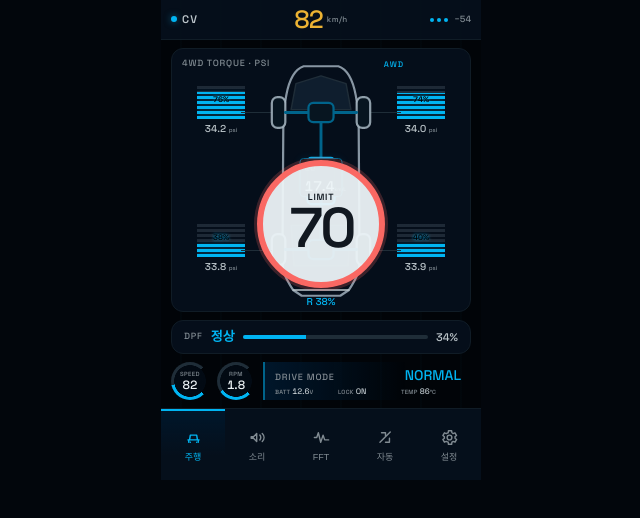
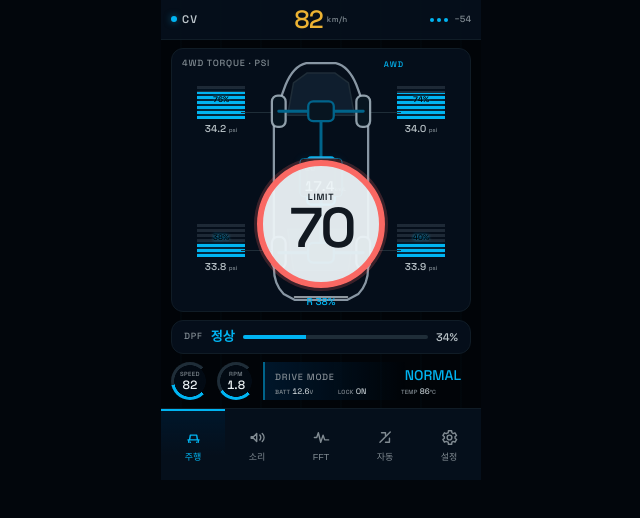
Before and after one commit to digitie/canview, a plain HTML site: page ui/prototype/index.html in a window 1280 px wide. Shown: the whole page, without its empty margins (319-959 px from the left). Drawn offline with Linux system fonts and the light colour scheme; a web font is replaced by a local one.

Commit message:
fix: correct Tucson AWD vehicle proportions

```diff
--- a/ui/prototype/canview.css
+++ b/ui/prototype/canview.css
@@ -370,8 +370,8 @@ button { cursor: pointer; }
 }
 
 .vehicle-plan svg {
-  width: 108px;
-  height: 238px;
+  width: 110px;
+  height: 242px;
   fill: none;
   stroke: var(--color-ink-2);
   stroke-width: 2.3;
--- a/ui/prototype/index.html
+++ b/ui/prototype/index.html
@@ -32,14 +32,14 @@
           <div class="wheel-meter wheel-meter--fr" style="--wheel-drive: 74%"><em>74%</em><span class="torque-stack"></span><strong>34.0 <small>psi</small></strong></div>
           <div class="vehicle-plan">
             <svg viewBox="0 0 112 246" aria-hidden="true">
-              <path class="vehicle-shell" d="M38 4C29 7 23 18 20 34L17 52 16 207c0 8 2 15 11 29l9 6h40l9-6c9-14 11-21 11-29L95 52l-3-18C89 18 83 7 74 4Z"/>
-              <rect class="vehicle-wheel" x="5" y="36" width="14" height="32" rx="6"/><rect class="vehicle-wheel" x="93" y="36" width="14" height="32" rx="6"/>
-              <rect class="vehicle-wheel" x="5" y="178" width="14" height="32" rx="6"/><rect class="vehicle-wheel" x="93" y="178" width="14" height="32" rx="6"/>
-              <path class="vehicle-glass" d="M30 22 56 14l26 8 5 27H25Z"/><path class="vehicle-glass" d="M25 169h62l-3 42H28Z"/>
-              <path class="driveline" d="M19 52h24m26 0h24M56 60v122M19 194h24m26 0h24"/>
-              <rect class="differential" x="43" y="42" width="26" height="20" rx="5"/><rect class="differential" x="43" y="184" width="26" height="20" rx="5"/>
+              <path class="vehicle-shell" d="M41 3C32 5 25 13 20 25L13 44 8 65v146c0 10 3 20 10 27l11 6h54l11-6c7-7 10-17 10-27V65l-5-21-7-19C87 13 80 5 71 3Z"/>
+              <rect class="vehicle-wheel" x="6" y="36" width="14" height="32" rx="6"/><rect class="vehicle-wheel" x="92" y="36" width="14" height="32" rx="6"/>
+              <rect class="vehicle-wheel" x="6" y="180" width="14" height="32" rx="6"/><rect class="vehicle-wheel" x="92" y="180" width="14" height="32" rx="6"/>
+              <path class="vehicle-glass" d="M28 23 42 13h28l14 10 6 33H22Z"/><path class="vehicle-glass" d="M22 172h68l-6 42H28Z"/>
+              <path class="driveline" d="M13 52h43m0 0h43M56 60v126M13 196h43m0 0h43"/>
+              <rect class="differential" x="43" y="42" width="26" height="20" rx="5"/><rect class="differential" x="43" y="186" width="26" height="20" rx="5"/>
               <rect class="coupling" x="42" y="99" width="28" height="48" rx="4"/>
-              <path class="vehicle-bumper" d="M27 236h58"/>
+              <path class="vehicle-bumper" d="M29 241h54"/>
             </svg>
             <div class="vehicle-instant" aria-label="순간 연비 17.4 킬로미터 매 리터"><span>순간</span><strong>17.4</strong><small>km/L</small></div>
             <b class="rear-coupling">R 38%</b>
```
Also changed, not shown: docs/ui-design.md (+1 -1 lines), docs/images/ui-drive.png, 1 other file.
